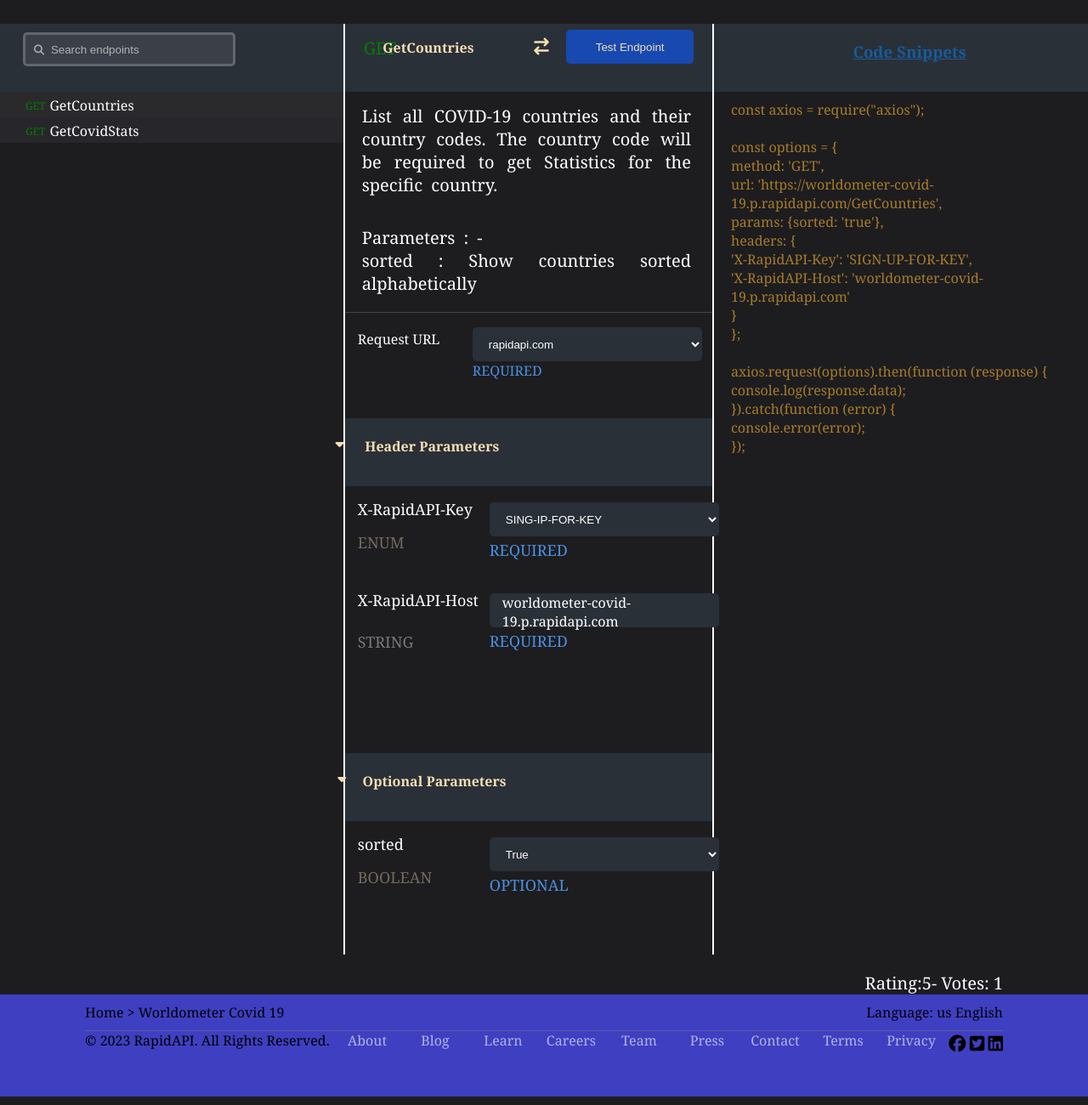
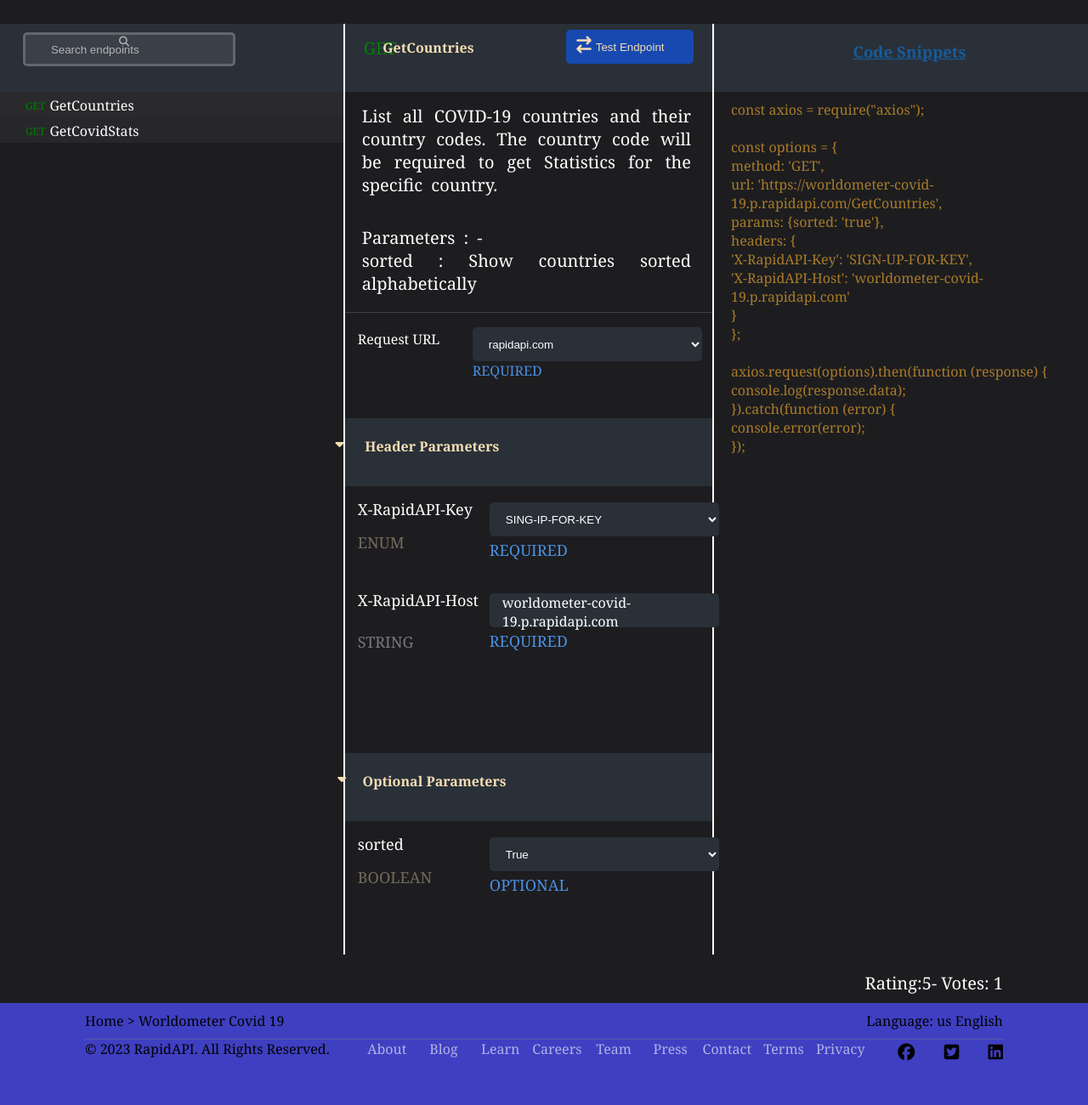
Before and after one commit to NedimHuseinovic/IT-Camp, a plain HTML site: page rapidapi/index.html in a window 1280 px wide. Shown: the part 443-1743 px from the top of the page at 85% size. Drawn offline with Linux system fonts and the light colour scheme.

Commit message:
First part of RapidApi extended

```diff
--- a/rapidapi/style.css
+++ b/rapidapi/style.css
@@ -18,6 +18,7 @@ header:nth-of-type(1){
   position: sticky;
   top: 0;
   z-index: 100;
+
 }
 header img {
   width: 120px;
@@ -47,7 +48,7 @@ input::placeholder {
   opacity: 0.6;
 }
 .inputicon {
-  position: relative;
+  position: absolute;
   top: 25px;
   right: 465px;
   color: white;
@@ -234,8 +235,8 @@ text-decoration: underline;
 }
 .section4 div:nth-of-type(1) header i{
   position: absolute;
-  top: 15;
-  left: 40px;
+  top: 15px;
+  left: 140px;
 }
 .section4 div:nth-of-type(1) div:nth-of-type(1){
   height: 30px;
@@ -435,6 +436,7 @@ text-decoration: underline;
     font-size: 20px;
     margin-right: 100px;
     margin-top: 20px;
+    margin-bottom: 10px;
   }
   footer{
     height: 15vh;
@@ -449,6 +451,10 @@ text-decoration: underline;
     text-align: left;
     width: 100%;
     margin-bottom: 10px;
+  }
+  .footerlinks{
+    width: 600px;
+    text-align: left;
   }
   footer div:nth-of-type(1) p:nth-of-type(2){
     width: 100%;
@@ -469,7 +475,6 @@ text-decoration: underline;
     text-align: right;
   }
   footer div:nth-of-type(2) div:nth-of-type(1){
-    text-align: right;
     border: 0;
   }
   footer i{
```
